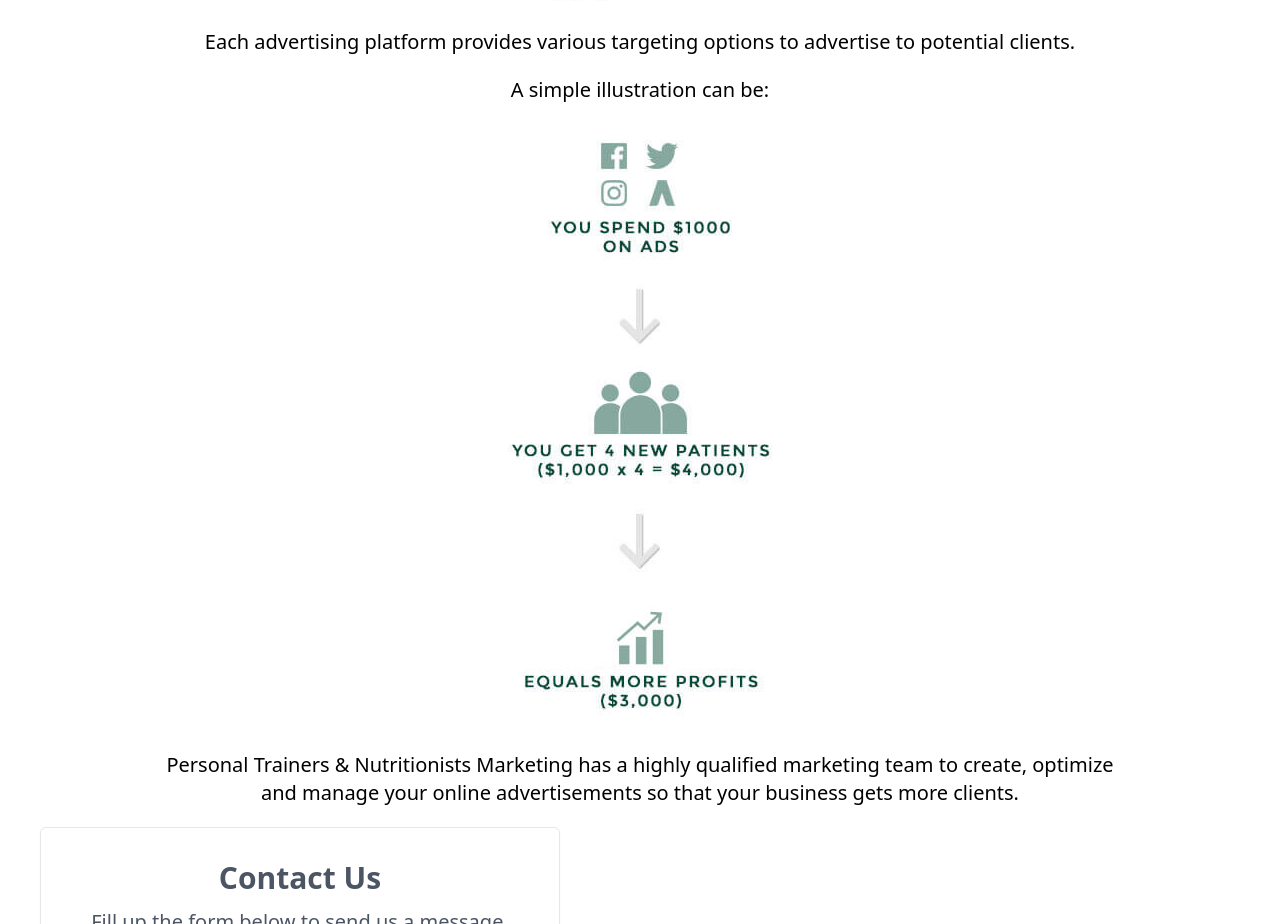
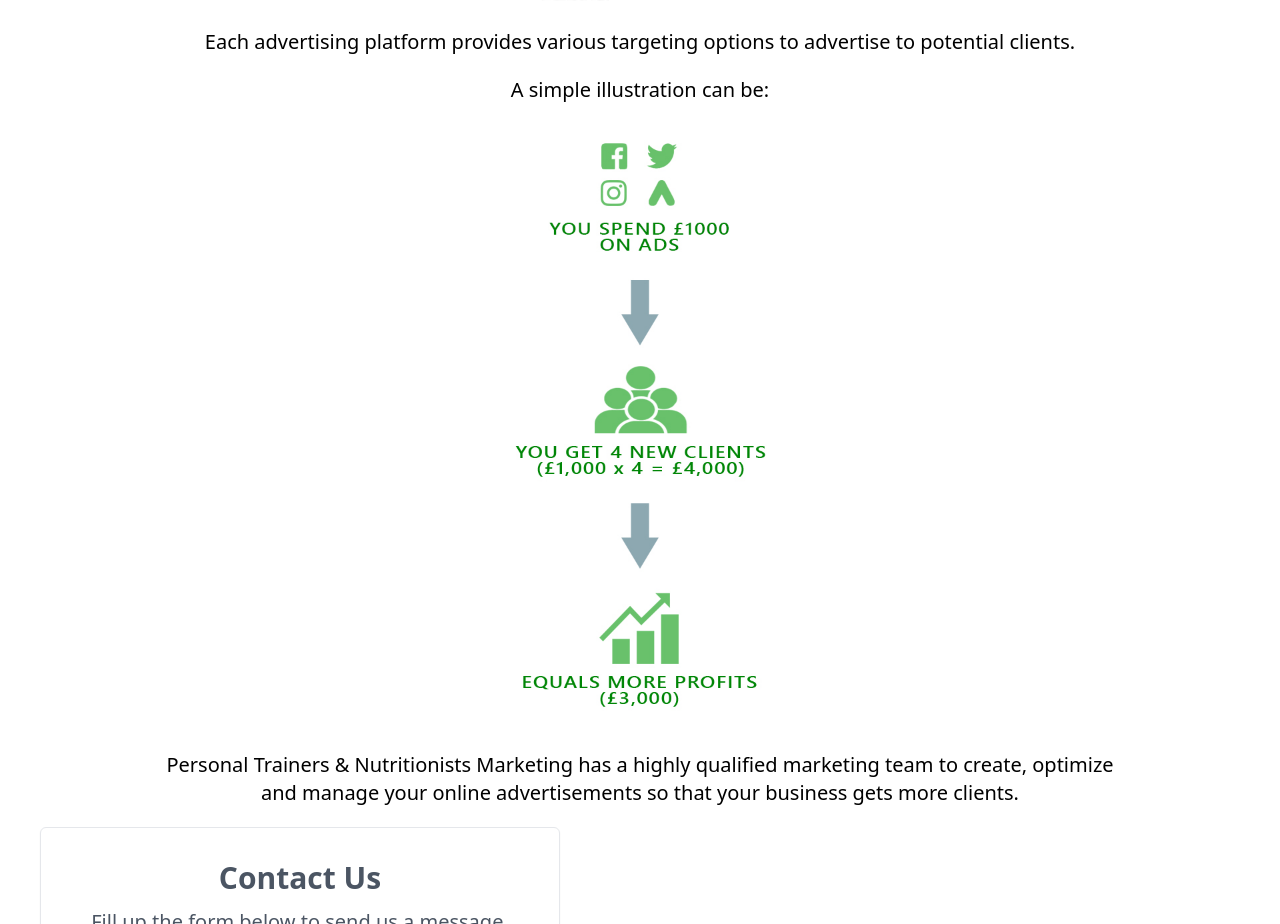
Before and after one commit to AlexThomas-Graft0/pt-nutrition, a Next.js app: page /Ads in a window 1280 px wide. Shown: the part 1465-2389 px from the top of the page. Built offline with nearby package versions, Linux system fonts and the light colour scheme.

Commit message:
Updated ads flow chart image

```diff
--- a/pages/Ads.js
+++ b/pages/Ads.js
@@ -72,11 +72,7 @@ export default function Ads() {
           </div>
           <div>A simple illustration can be:</div>
           <div className="my-10">
-            <Image
-              src="/images/online-advertisements-explained.jpg"
-              width="280"
-              height="600"
-            />
+            <Image src="/images/ads-flow-chart.jpg" width="280" height="600" />
           </div>
           <div className="w-3/4 text-center">
             Personal Trainers &amp; Nutritionists Marketing has a highly
```
Also changed, not shown: public/images/ads-flow-chart.jpg (added), public/images/online-advertisements-explained.jpg (deleted).
